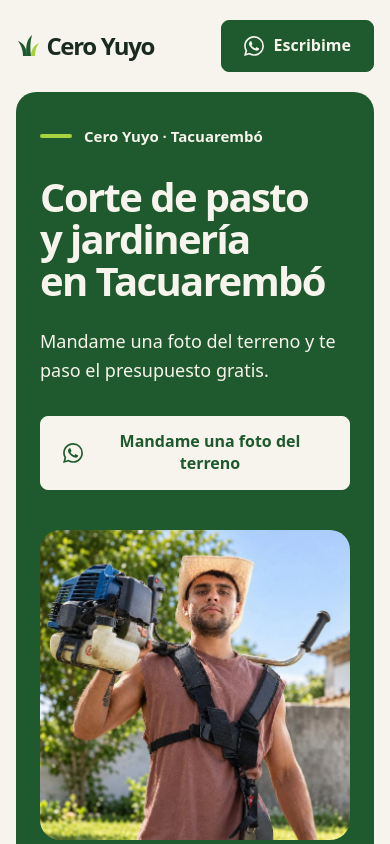
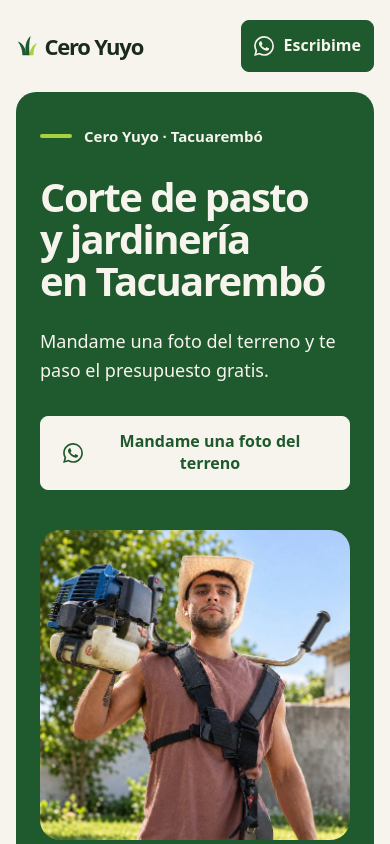
Before and after one commit to Dev-Gus/cero-yuyo, an Astro site: page / in a window 390 px wide. Shown: the top 844 px of the page. Built offline with nearby package versions, Linux system fonts and the light colour scheme; Astro itself is replaced by a stand-in of ours.

Commit message:
Fix mobile header brand wrapping

```diff
--- a/PROJECT.md
+++ b/PROJECT.md
@@ -26,6 +26,7 @@ One-page website for Cero Yuyo, a lawn care service in Tacuarembó, Uruguay, run
 - Hosted on Cloudflare Workers static assets, free workers.dev URL for now. No custom domain until the owner decides.
 
 ## Status
+- [x] Mobile header fix (2026-11-22): header-only CSS keeps Cero Yuyo on one line with the grass mark and Escribime label. Below 480px, slightly smaller brand text, gap and button horizontal padding; below 360px, only the header WhatsApp icon is hidden. Hero, colors, copy and INDEXABLE=false unchanged. npm ci/build passed; Astro check: 0 errors/warnings/hints. At 320/360/390/430/768px: no horizontal overflow, single-row header, single-line brand, no overlap and 51.6px button height; 320px screenshot reviewed. Lighthouse mobile v13.6.0: Performance 100, Accessibility 100, Best Practices 100, CLS 0, no warnings. Local ignored reports: .qa/header-verification.json and .qa/header-lighthouse.report.html.
 - [x] SEO basics (2026-11-22): shared head now includes canonical, Open Graph website metadata, Twitter summary_large_image and theme-color matching the existing primary token; exact title/description and SVG favicon retained. Both pages use lang="es"; Open Graph uses es_UY. One home JSON-LD LocalBusiness block includes only the requested existing facts and five exact service names, with no additional business claims.
 - [x] Single indexing switch: `INDEXABLE=false` and `SITE_URL=https://cero-yuyo.tacuaralab.workers.dev` live in src/data/site.ts and are documented in README.md. Noindex is still ON because the accountant has not yet answered whether registration is required before advertising. The final build has no sitemap file/link, and robots.txt contains only `User-agent: *` and empty `Disallow:` to let crawlers read noindex. Changing INDEXABLE to true controls all three indexing outputs together; SITE_URL controls all public SEO URLs. The 404 remains noindex.
 - [x] Social preview: public/og-cero-yuyo.jpg, 1200x630 baseline JPEG, 295,274 bytes, quality 86, before left/after right from the reviewed trabajo1 originals, equal centered/cropped halves and no text. Manual scripts/generate-social-image.mjs uses the existing sharp, checks the <300,000-byte limit and rejects EXIF/GPS, ICC, XMP, IPTC and JPEG comment/APP metadata. README documents regeneration; it is outside the site build. The built JPEG is byte-identical to the committed source.
--- a/src/styles/global.css
+++ b/src/styles/global.css
@@ -29,6 +29,8 @@ img { display: block; max-width: 100%; height: auto; border-radius: var(--panel-
 .container { width: min(var(--container-width), calc(100% - var(--page-gutter) * 2)); margin-inline: auto; }
 .site-header { display: flex; align-items: center; justify-content: space-between; gap: 1rem; padding-block: 1.25rem; }
 .wordmark { display: inline-flex; align-items: center; gap: 0.4rem; font-size: 1.5rem; font-weight: 800; letter-spacing: -0.055em; line-height: 1.1; }
+.site-header .wordmark { flex-shrink: 0; white-space: nowrap; }
+.site-header .button { flex-shrink: 0; white-space: nowrap; }
 .logo-mark { width: 1em; height: 1em; flex: none; }
 .chat-icon { width: 1.25rem; height: 1.25rem; flex: none; }
 section[id] { scroll-margin-top: 6rem; }
@@ -130,7 +132,14 @@ section[id] { scroll-margin-top: 6rem; }
 }
 
 @media (max-width: 29.999rem) {
+  .site-header { gap: 0.5rem; }
+  .site-header .wordmark { font-size: 1.375rem; }
+  .site-header .button { padding-inline: 0.75rem; }
   .service-list { grid-template-columns: minmax(0, 1fr); gap: 1.75rem; }
   .hero { padding-inline: 1.5rem; }
   .hero .button { width: 100%; }
 }
+
+@media (max-width: 22.499rem) {
+  .site-header .button .chat-icon { display: none; }
+}
```
